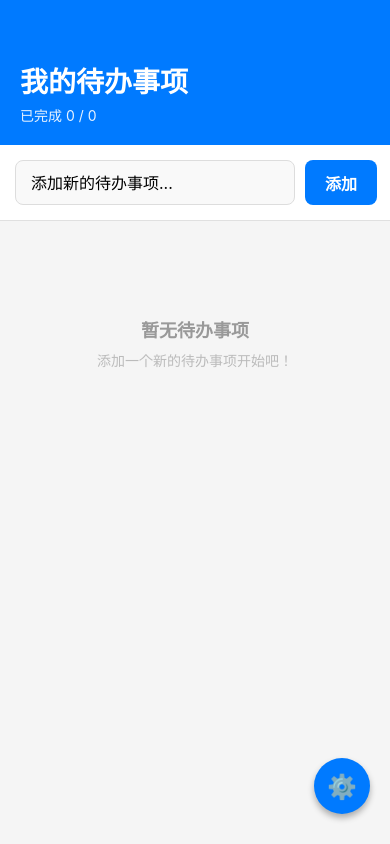
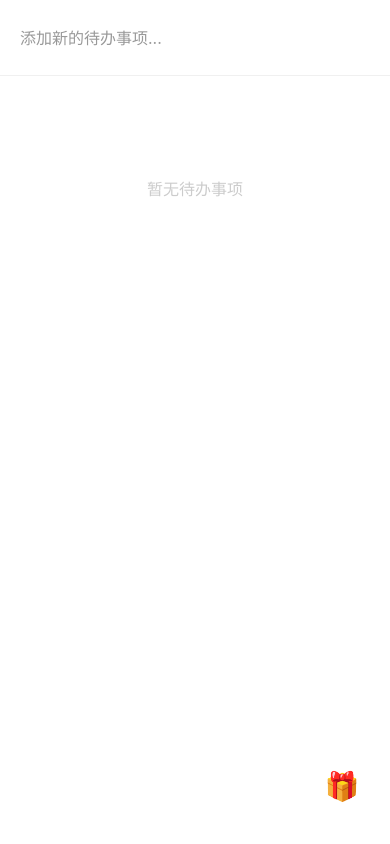
Before and after one commit to Mone-Lee/hermit-pad, a React Native app: screen / in a window 390 px wide. Built offline with nearby package versions, Linux system fonts and the light colour scheme.

Commit message:
style: rebuild list css

```diff
--- a/screens/ListScreen.tsx
+++ b/screens/ListScreen.tsx
@@ -107,7 +107,6 @@ export default function ListScreen() {
       const dataStr = JSON.stringify(todos, null, 2);
 
       if (Platform.OS === 'web') {
-        // Web 平台使用下载
         const blob = new Blob([dataStr], { type: 'application/json' });
         const url = URL.createObjectURL(blob);
         const a = document.createElement('a');
@@ -117,7 +116,6 @@ export default function ListScreen() {
         URL.revokeObjectURL(url);
         Alert.alert('成功', '数据已导出');
       } else {
-        // 移动端使用分享或复制到剪贴板
         await Clipboard.setStringAsync(dataStr);
         Alert.alert('成功', '数据已复制到剪贴板，可粘贴到其他应用保存');
       }
@@ -143,9 +141,8 @@ export default function ListScreen() {
         return;
       }
 
-      // 验证数据结构
       const isValid = parsedData.every(
-        (item: Todo) =>
+        (item: any) =>
           typeof item.id === 'string' &&
           typeof item.title === 'string' &&
           typeof item.completed === 'boolean'
@@ -177,7 +174,6 @@ export default function ListScreen() {
     }
   };
 
-  // 从剪贴板粘贴
   const pasteFromClipboard = async () => {
     try {
       const text = await Clipboard.getStringAsync();
@@ -192,15 +188,10 @@ export default function ListScreen() {
   };
 
   const renderTodoItem: ListRenderItem<Todo> = ({ item }) => (
-    <View style={styles.todoItem}>
-      <View style={styles.todoContent}>
     <TouchableOpacity
-          style={[styles.checkbox, item.completed && styles.checkboxChecked]}
-          onPress={() => toggleTodo(item.id)}
+      style={styles.todoItem}
+      activeOpacity={0.7}
     >
-          {item.completed && <Text style={styles.checkmark}>✓</Text>}
-        </TouchableOpacity>
-        <View style={styles.todoText}>
       <Text
         style={[
           styles.todoTitle,
@@ -209,48 +200,23 @@ export default function ListScreen() {
       >
         {item.title}
       </Text>
-          {item.description ? (
-            <Text style={styles.todoDescription} numberOfLines={1}>
-              {item.description}
-            </Text>
-          ) : null}
-        </View>
-      </View>
-      <TouchableOpacity
-        style={styles.deleteButton}
-        onPress={() => deleteTodo(item.id)}
-      >
-        <Text style={styles.deleteButtonText}>删除</Text>
     </TouchableOpacity>
-    </View>
   );
-
-  const completedCount = todos.filter((todo) => todo.completed).length;
-  const totalCount = todos.length;
 
   return (
     <View style={styles.container}>
-      <StatusBar style="auto" />
-
-      <View style={styles.header}>
-        <Text style={styles.headerTitle}>我的待办事项</Text>
-        <Text style={styles.headerStats}>
-          已完成 {completedCount} / {totalCount}
-        </Text>
-      </View>
+      <StatusBar style="dark" />
 
       <View style={styles.inputContainer}>
         <TextInput
           style={styles.input}
           placeholder="添加新的待办事项..."
+          placeholderTextColor="#999"
           value={newTodoTitle}
           onChangeText={setNewTodoTitle}
           onSubmitEditing={addTodo}
           returnKeyType="done"
         />
-        <TouchableOpacity style={styles.addButton} onPress={addTodo}>
-          <Text style={styles.addButtonText}>添加</Text>
-        </TouchableOpacity>
       </View>
 
       <FlatList
@@ -261,17 +227,16 @@ export default function ListScreen() {
         ListEmptyComponent={
           <View style={styles.emptyContainer}>
             <Text style={styles.emptyText}>暂无待办事项</Text>
-            <Text style={styles.emptySubtext}>添加一个新的待办事项开始吧！</Text>
           </View>
         }
       />
 
-      {/* 设置按钮 */}
+      {/* 礼物图标按钮 */}
       <TouchableOpacity
-        style={styles.settingsButton}
+        style={styles.giftButton}
         onPress={() => setShowSettings(true)}
       >
-        <Text style={styles.settingsIcon}>⚙️</Text>
+        <Text style={styles.giftIcon}>🎁</Text>
       </TouchableOpacity>
 
       {/* 设置菜单 Modal */}
@@ -359,160 +324,61 @@ export default function ListScreen() {
 const styles = StyleSheet.create({
   container: {
     flex: 1,
-    backgroundColor: '#f5f5f5',
-  },
-  header: {
-    backgroundColor: '#007AFF',
-    padding: 20,
-    paddingTop: 60,
-    paddingBottom: 20,
-  },
-  headerTitle: {
-    fontSize: 28,
-    fontWeight: 'bold',
-    color: '#fff',
-    marginBottom: 5,
-  },
-  headerStats: {
-    fontSize: 14,
-    color: '#fff',
-    opacity: 0.9,
+    backgroundColor: '#fff',
   },
   inputContainer: {
-    flexDirection: 'row',
-    padding: 15,
+    paddingHorizontal: 20,
+    paddingVertical: 15,
     backgroundColor: '#fff',
     borderBottomWidth: 1,
-    borderBottomColor: '#e0e0e0',
+    borderBottomColor: '#f0f0f0',
   },
   input: {
-    flex: 1,
     height: 45,
-    borderWidth: 1,
-    borderColor: '#ddd',
-    borderRadius: 8,
-    paddingHorizontal: 15,
     fontSize: 16,
-    backgroundColor: '#f9f9f9',
-  },
-  addButton: {
-    marginLeft: 10,
-    backgroundColor: '#007AFF',
-    paddingHorizontal: 20,
-    borderRadius: 8,
-    justifyContent: 'center',
-    alignItems: 'center',
-  },
-  addButtonText: {
-    color: '#fff',
-    fontSize: 16,
-    fontWeight: '600',
+    color: '#000',
   },
   listContainer: {
-    padding: 15,
-    paddingBottom: 80,
+    paddingBottom: 100,
   },
   todoItem: {
+    paddingVertical: 18,
+    paddingHorizontal: 20,
     backgroundColor: '#fff',
-    borderRadius: 12,
-    padding: 15,
-    marginBottom: 10,
-    flexDirection: 'row',
-    alignItems: 'center',
-    justifyContent: 'space-between',
-    shadowColor: '#000',
-    shadowOffset: { width: 0, height: 2 },
-    shadowOpacity: 0.1,
-    shadowRadius: 4,
-    elevation: 3,
-  },
-  todoContent: {
-    flex: 1,
-    flexDirection: 'row',
-    alignItems: 'center',
-  },
-  checkbox: {
-    width: 24,
-    height: 24,
-    borderRadius: 12,
-    borderWidth: 2,
-    borderColor: '#007AFF',
-    justifyContent: 'center',
-    alignItems: 'center',
-    marginRight: 12,
-  },
-  checkboxChecked: {
-    backgroundColor: '#007AFF',
-  },
-  checkmark: {
-    color: '#fff',
-    fontSize: 14,
-    fontWeight: 'bold',
-  },
-  todoText: {
-    flex: 1,
   },
   todoTitle: {
-    fontSize: 16,
-    fontWeight: '500',
-    color: '#333',
+    fontSize: 18,
+    color: '#000',
+    lineHeight: 24,
   },
   todoTitleCompleted: {
     textDecorationLine: 'line-through',
     color: '#999',
   },
-  todoDescription: {
-    fontSize: 14,
-    color: '#666',
-    marginTop: 4,
-  },
-  deleteButton: {
-    paddingHorizontal: 12,
-    paddingVertical: 6,
-    borderRadius: 6,
-    backgroundColor: '#FF3B30',
-    marginLeft: 10,
-  },
-  deleteButtonText: {
-    color: '#fff',
-    fontSize: 14,
-    fontWeight: '500',
-  },
   emptyContainer: {
-    flex: 1,
     alignItems: 'center',
     justifyContent: 'center',
-    paddingTop: 80,
+    paddingTop: 100,
   },
   emptyText: {
-    fontSize: 18,
-    color: '#999',
-    fontWeight: '600',
+    fontSize: 16,
+    color: '#ccc',
   },
-  emptySubtext: {
-    fontSize: 14,
-    color: '#bbb',
-    marginTop: 8,
-  },
-  // 设置按钮样式
-  settingsButton: {
+  // 礼物按钮样式
+  giftButton: {
     position: 'absolute',
     right: 20,
     bottom: 30,
     width: 56,
     height: 56,
     borderRadius: 28,
-    backgroundColor: '#007AFF',
+    backgroundColor: '#fff',
     justifyContent: 'center',
     alignItems: 'center',
-    shadowColor: '#000',
-    shadowOffset: { width: 0, height: 4 },
-    shadowOpacity: 0.3,
-    shadowRadius: 6,
-    elevation: 8,
+    elevation: 4,
   },
-  settingsIcon: {
-    fontSize: 24,
+  giftIcon: {
+    fontSize: 28,
   },
   // 设置菜单样式
   modalOverlay: {
```
Lines whose indentation alone changed are shown as unchanged.
